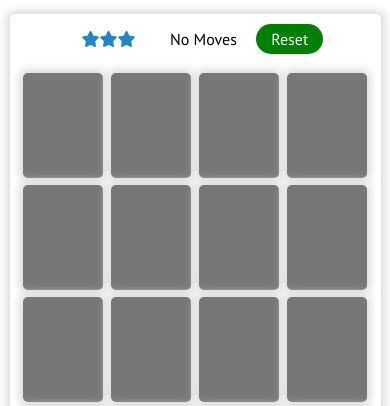
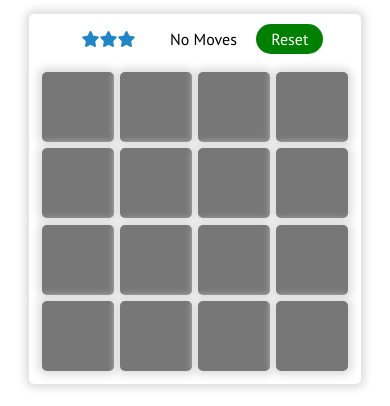
Before and after one commit to voletiswaroop/match-mania, a plain HTML site: page index.html in a window 390 px wide. Shown: the part 82-488 px from the top of the page. Drawn offline with Linux system fonts and the light colour scheme.

Commit message:
updated SEO code

```diff
--- a/index.html
+++ b/index.html
@@ -3,6 +3,11 @@
 
 <head>
   <title>Guessing Game</title>
+  <meta name="description"
+    content="This game built on top of JavaScript. This game enables users to play on closing cards" />
+  <meta name="keywords" content="HTML, CSS, JavaScript, Guessing game,Swaroop">
+  <meta name="author" content="Swaroop Gupta Voleti">
+  <meta name="viewport" content="width=device-width, initial-scale=1">
   <link rel="stylesheet" href="skin.css" />
   <script src="https://kit.fontawesome.com/1ec50ae74a.js" crossorigin="anonymous"></script>
 </head>
--- a/skin.css
+++ b/skin.css
@@ -227,8 +227,11 @@ footer {
 
   .game-wrapper,
   .game-rules {
-    width: 90%;
     margin: auto auto 30px;
-    max-width: clamp(500px, 90%, 650px);
+    width: clamp(80%, 80%, 650px);
+  }
+
+  .item {
+    height: 70px;
   }
 }
```
